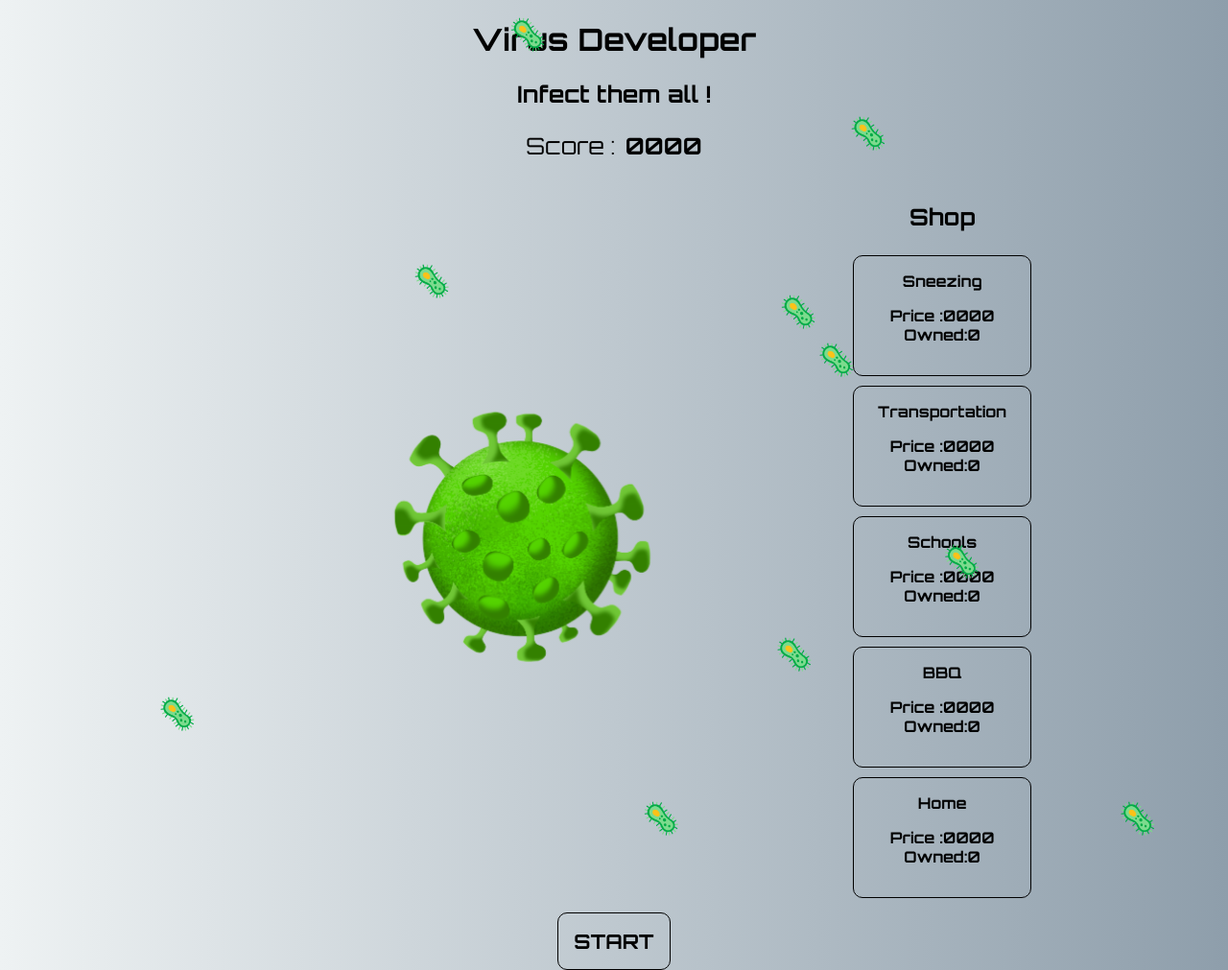
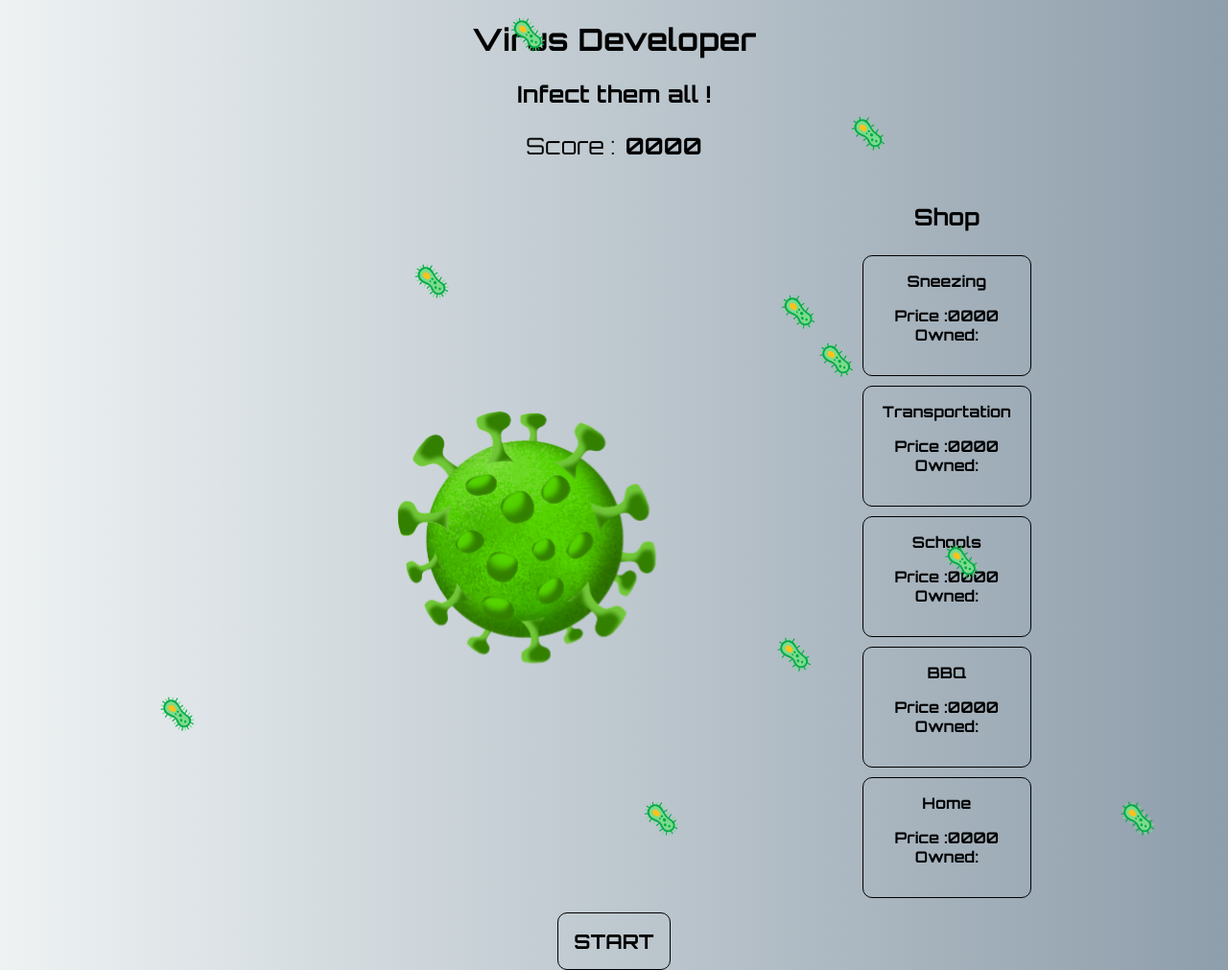
Before and after one commit to ShinYami/CookieClicker, a plain HTML site: page index.html in a window 1280 px wide. Shown: the whole page at 96% size. Drawn offline with Linux system fonts and the light colour scheme.

Commit message:
update owned

```diff
--- a/assets/script.js
+++ b/assets/script.js
@@ -1,5 +1,5 @@
 
- var clicks = 0;
+ var clicks = 1;
 function increaseCurrentPlayerScore(){
     // STEP 3 (Daniel)
     // When you click on the image, increase the variable storing the score by 'increment', then display the current score inside the label.
@@ -10,19 +10,30 @@ function increaseCurrentPlayerScore(){
     clicks += 1;
     document.getElementById("score").innerHTML = currentPlayerScore;
 
+    //verify all spans to add the value that the player have
+    var span = document.getElementsByTagName("button");
+    for(var i=0; i< span.length; i++){
+        document.getElementById("owned"+i).innerHTML = currentPlayerScore;
+    }
+
 }
 
 
 function purchaseMultiplier(idMultiplierButton){
+
+    let currentPlayerScore = localStorage.currentPlayerScore;
+    let arrayLevelsMultipliers = localStorage.arrayLevelsMultipliers.split(",");
+    let arrayCostsMultipliers = localStorage.arrayCostsMultipliers.split(",");
     // STEP 5 (Daniel)
-    // The multiplier allows you to have a big score quickly, that shouldn't be free, it should be a purchase made with the current player score.
+    // The multiplier allows you to have a big score quickly, that shouldn't be free,
+    // it should be a purchase made with the current player score.
+
+
     // STEP 6 (Daniel)
     // You can't make credit, meaning that the player cannot have a negative score. Think about updating the score display after a purchase.
     // STEP 12 (Daniel)
     // Make it so that, if the player doesn't have the points to purchase a multiplier, he can't.
-    let currentPlayerScore = localStorage.currentPlayerScore;
-    let arrayLevelsMultipliers = localStorage.arrayLevelsMultipliers.split(",");
-    let arrayCostsMultipliers = localStorage.arrayCostsMultipliers.split(",");
+
 
 }
 
--- a/index.html
+++ b/index.html
@@ -30,31 +30,31 @@
        <button class="btn" id="autoClick" onclick="autoClicker()">
          <a>Sneezing</a>
          <p>
-           Price :<span id="cost">0000</span> Owned:<span id="owned"></span>0
+           Price :<span id="cost">0000</span> Owned:<span id="owned0"></span>
          </p>
        </button>
        <button class="btn" id="">
          <a>Transportation</a>
          <p>
-           Price :<span id="cost">0000</span> Owned:<span id="owned"></span>0
+           Price :<span id="cost">0000</span> Owned:<span id="owned1"></span>
          </p>
        </button>
        <button class="btn" id="">
          <a>Schools</a>
          <p>
-           Price :<span id="cost">0000</span> Owned:<span id="owned"></span>0
+           Price :<span id="cost">0000</span> Owned:<span id="owned2"></span>
          </p>
        </button>
        <button class="btn" id="">
          <a>BBQ</a>
          <p>
-           Price :<span id="cost">0000</span> Owned:<span id="owned"></span>0
+           Price :<span id="cost">0000</span> Owned:<span id="owned3"></span>
          </p>
        </button>
        <button class="btn" id="">
          <a>Home</a>
          <p>
-           Price :<span id="cost">0000</span> Owned:<span id="owned"></span>0
+           Price :<span id="cost">0000</span> Owned:<span id="owned4"></span>
          </p>
        </button>
      </div>
```
